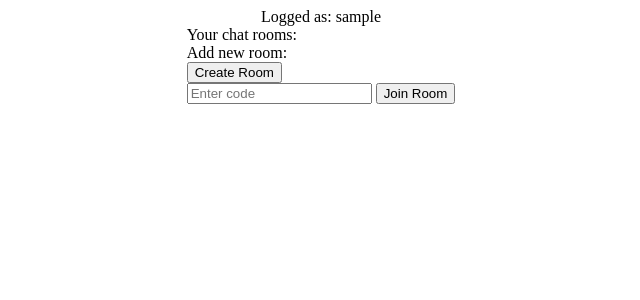
After one commit to Mikulej/real-time-chat, a Flask app: template templates/home.html in a window 1280 px wide. The commit adds this page. Shown: the top 300 px of the page, without its empty margins (319-959 px from the left). Run offline with Flask 3, Linux system fonts and the light colour scheme; the template is opened without the code that fills it: most values are stand-ins (such as "Sample title", 1, 10 or a date in 2020); some libraries are stand-ins or nearby versions.

Commit message:
add log in, home.html

```diff
--- a/main.py
+++ b/main.py
@@ -49,6 +49,22 @@ def main():
 
                 return render_template("index.html",error="Registration complete, please log in")
 
+            if login != False and username != False and password != False:
+                if len(username) > 10 or len(username) < 4:
+                    return render_template("index.html", username=username,error="Wrong username or password")
+                if len(password) > 30 or len(password) < 4:
+                    return render_template("index.html", username=username,error="Wrong username or password")
+
+                #check if username exsists
+                db.execute("SELECT * FROM accounts WHERE username=\'{0}\';".format(username))
+                row = db.fetchone()
+                if row == None:
+                    return render_template("index.html", username=username,error="Wrong username or password")
+                #check if password is correct
+                if row[1] != password:
+                    return render_template("index.html", username=username,error="Wrong username or password")
+
+            return render_template("home.html", username=username)
 
 
 
--- a/static/css/style.css
+++ b/static/css/style.css
@@ -2,6 +2,10 @@
     display: flex;
     align-items: center;
     justify-content: center;
+    flex-direction: column;
+}
+.joinRoom{
+    flex-direction: row;
 }
 .acc-pass{
     display: block;
--- /dev/null
+++ b/templates/home.html
@@ -0,0 +1,25 @@
+{% extends 'base.html' %} {% block content %}
+Logged as: {{username}}
+<form method="post">
+    Your chat rooms:
+    <!-- For each room add row
+    <ul>
+        <li></li>
+    </ul> -->
+    <div>
+        Add new room:
+    </div>
+
+    <div class="createRoom">
+        <button type="submit" name="createRoom" class="createRoomButton">Create Room</button>
+    </div>
+    <div class="joinRoom">
+        <input type="text" name="roomCode" placeholder="Enter code"/>
+        <button type="submit" name="joinRoom" class="joinRoomButton">Join Room</button>
+    </div>
+    <div>
+
+    </div>
+</form>
+
+{% endblock %}
```
Also changed, not shown: README.md.
